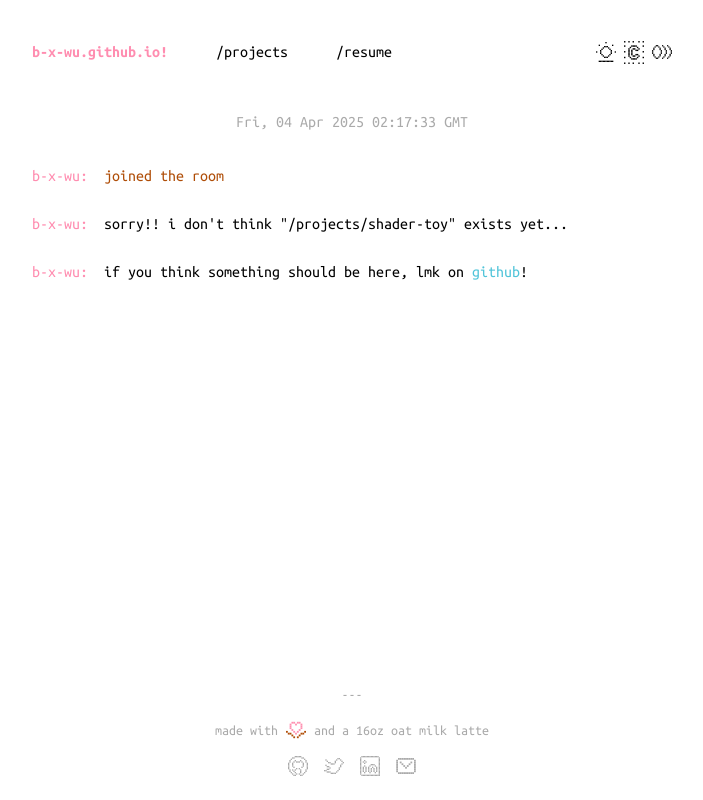
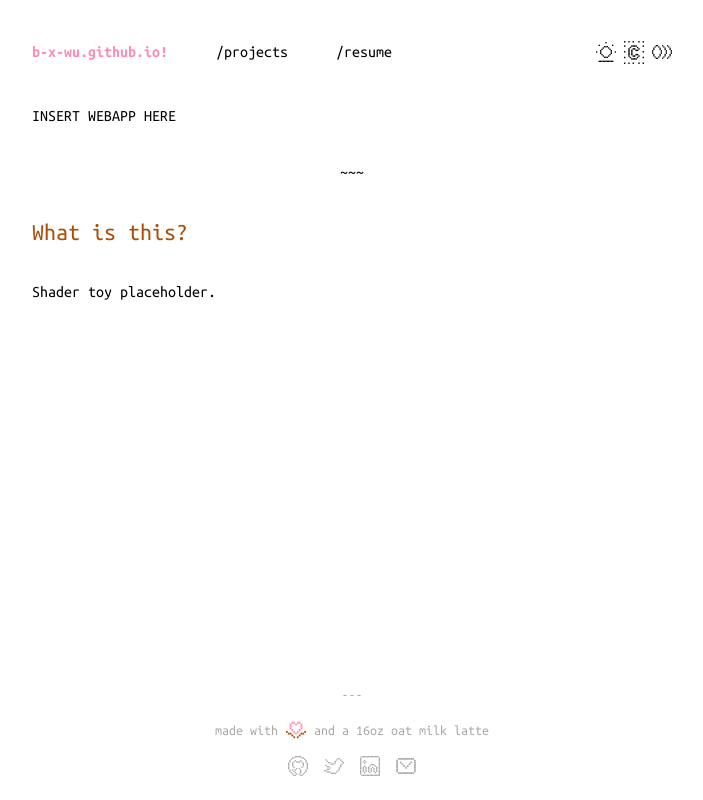
Before and after one commit to b-x-wu/b-x-wu.github.io, a React app: page /projects/shader-toy in a window 1280 px wide. Shown: the whole page, without its empty margins (288-991 px from the left). Built offline with nearby package versions, Linux system fonts and the light colour scheme.

Commit message:
feat: insert page placeholder

```diff
--- a/src/Router.tsx
+++ b/src/Router.tsx
@@ -6,6 +6,7 @@ import Home from './routes/Home';
 import Resume from './routes/Resume';
 import Projects from './routes/projects/Projects';
 import PixelSvgMakerPage from './routes/projects/PixelSvgMakerPage';
+import ShaderToyPage from './routes/projects/ShaderToyPage';
 
 const Router = (
     <BrowserRouter>
@@ -16,6 +17,7 @@ const Router = (
                 <Route path='projects'>
                     <Route index element={ <Projects /> } />
                     <Route path='pixel-svg-maker' element={ <PixelSvgMakerPage /> } />
+                    <Route path='shader-toy' element={ <ShaderToyPage /> } />
                 </Route>
                 <Route path='*' element={ <Error404 /> } />
             </Route>
--- /dev/null
+++ b/src/routes/projects/ShaderToyPage.tsx
@@ -0,0 +1,16 @@
+import React from 'react';
+
+const ShaderToyPage: React.FC = () => {
+    return (
+        <div className='flex w-full flex-col gap-y-8'>
+            <div>INSERT WEBAPP HERE</div>
+            <div className='w-full text-center'>~~~</div>
+            <div className='flex w-full flex-col gap-y-8'>
+                <h2 className='text-secondary text-2xl'>What is this?</h2>
+                <p>Shader toy placeholder.</p>
+            </div>
+        </div>
+    );
+};
+
+export default ShaderToyPage;
```
